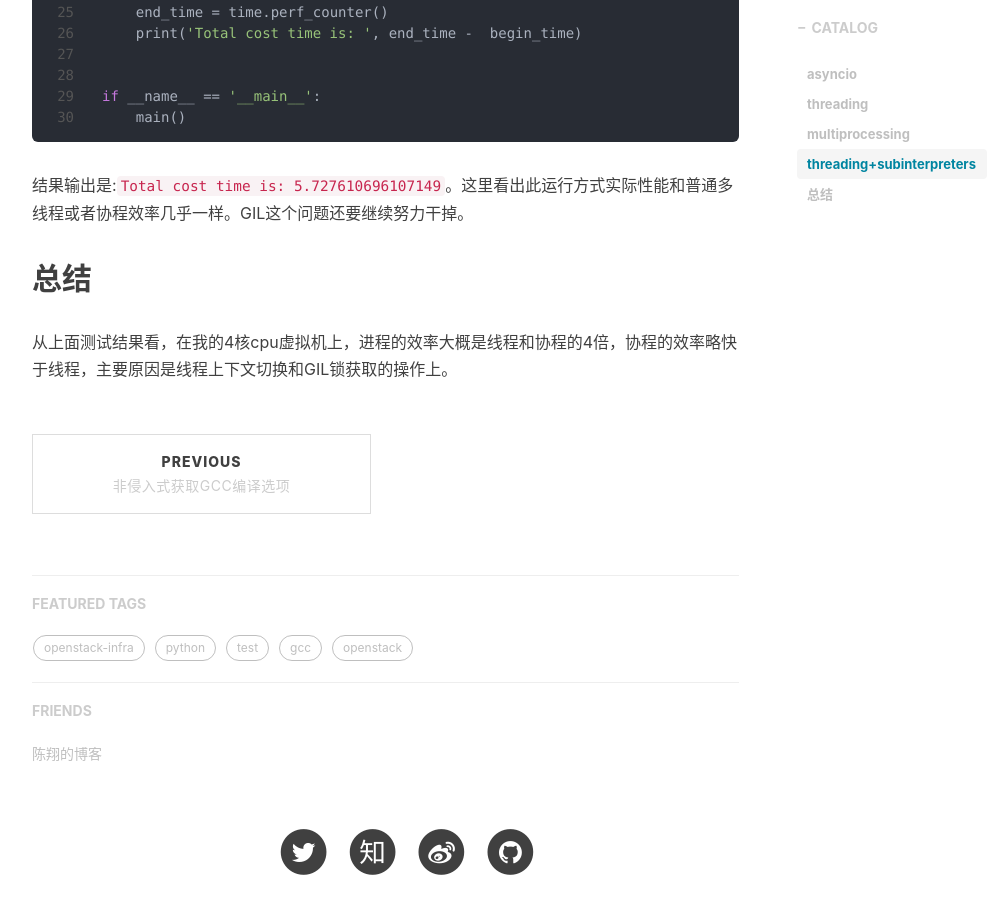
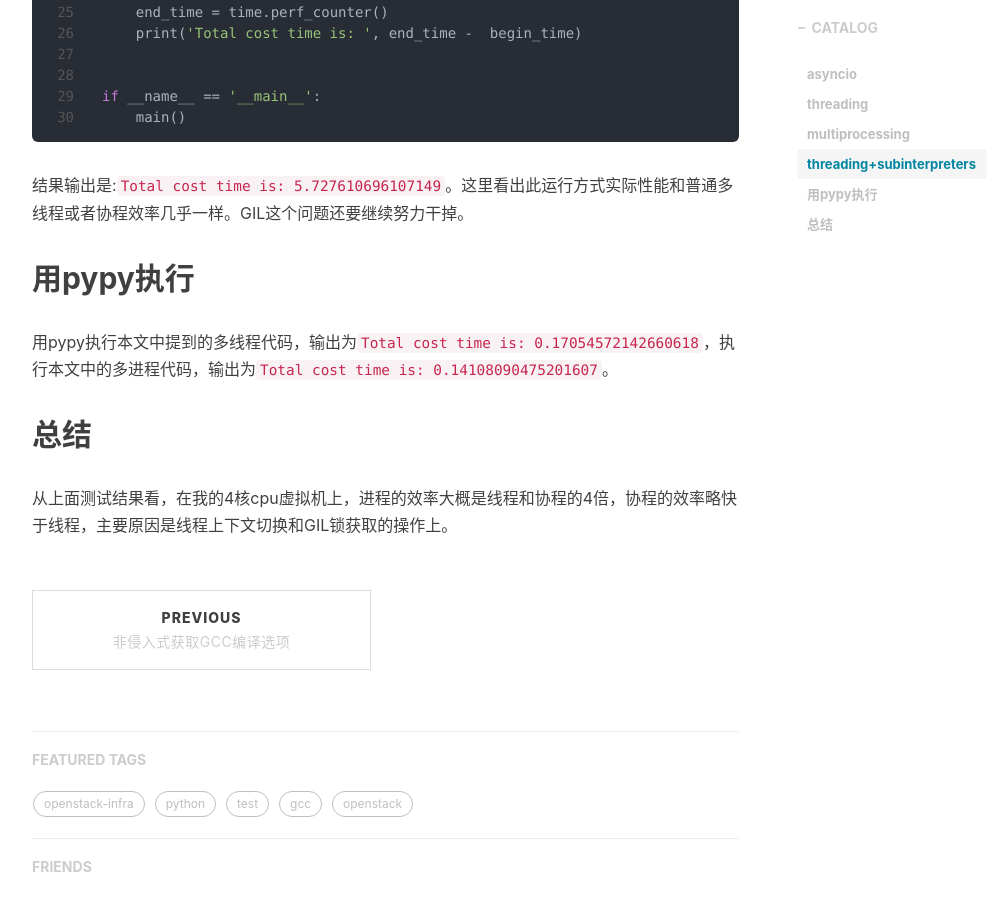
Before and after one commit to shihai1991/shihai1991.github.io, a Jekyll site: the page built from _posts/2021-12-23-python并发并行性能测试.md, in a window 1280 px wide and 900 px high, scrolled down 3437 px. Shown: the whole window, without its empty margins (233-1240 px from the left). Built offline with Jekyll 4.4.1, drawn with Linux system fonts in a browser that asks for light colours; nearby versions of some CDN libraries; comment, search, counter and statistics services are not loaded.

Commit message:
Update 2021-12-23-python并发并行性能测试.md

````diff
--- a/_posts/2021-12-23-python并发并行性能测试.md
+++ b/_posts/2021-12-23-python并发并行性能测试.md
@@ -140,5 +140,8 @@ if __name__ == '__main__':
 ```
 结果输出是:`Total cost time is:  5.727610696107149`。这里看出此运行方式实际性能和普通多线程或者协程效率几乎一样。GIL这个问题还要继续努力干掉。
 
+## 用pypy执行
+用pypy执行本文中提到的多线程代码，输出为`Total cost time is:  0.17054572142660618`，执行本文中的多进程代码，输出为`Total cost time is:  0.14108090475201607`。
+
 ## 总结
 从上面测试结果看，在我的4核cpu虚拟机上，进程的效率大概是线程和协程的4倍，协程的效率略快于线程，主要原因是线程上下文切换和GIL锁获取的操作上。
````
